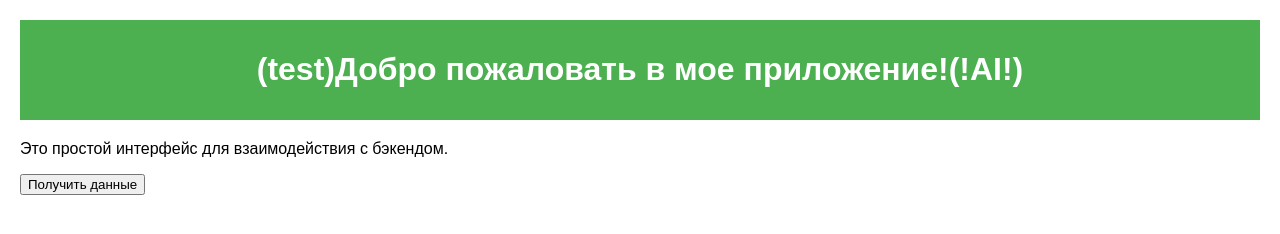
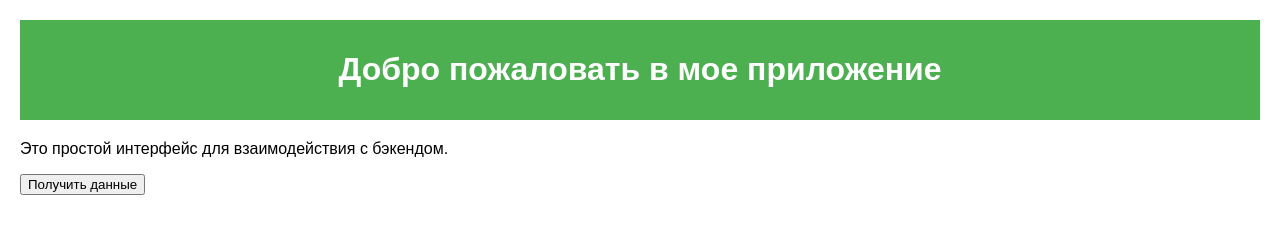
Before and after one commit to Allower9/docker-compose, a plain HTML site: page nginx/index.html in a window 1280 px wide. Drawn offline with Linux system fonts and the light colour scheme.

Commit message:
test_test+deploy

```diff
--- a/nginx/index.html
+++ b/nginx/index.html
@@ -3,12 +3,12 @@
 <head>
     <meta charset="UTF-8">
     <meta name="viewport" content="width=device-width, initial-scale=1.0">
-    <title>(test(◕‿◕))Мое приложение(lesha)</title>
+    <title>((◕‿◕))Мое приложение(◕‿◕)</title>
     <link rel="stylesheet" href="styles.css">
 </head>
 <body>
     <header>
-        <h1>(test)Добро пожаловать в мое приложение!(!AI!)</h1>
+        <h1>Добро пожаловать в мое приложение</h1>
     </header>
     <main>
         <p>Это простой интерфейс для взаимодействия с бэкендом.</p>
```
